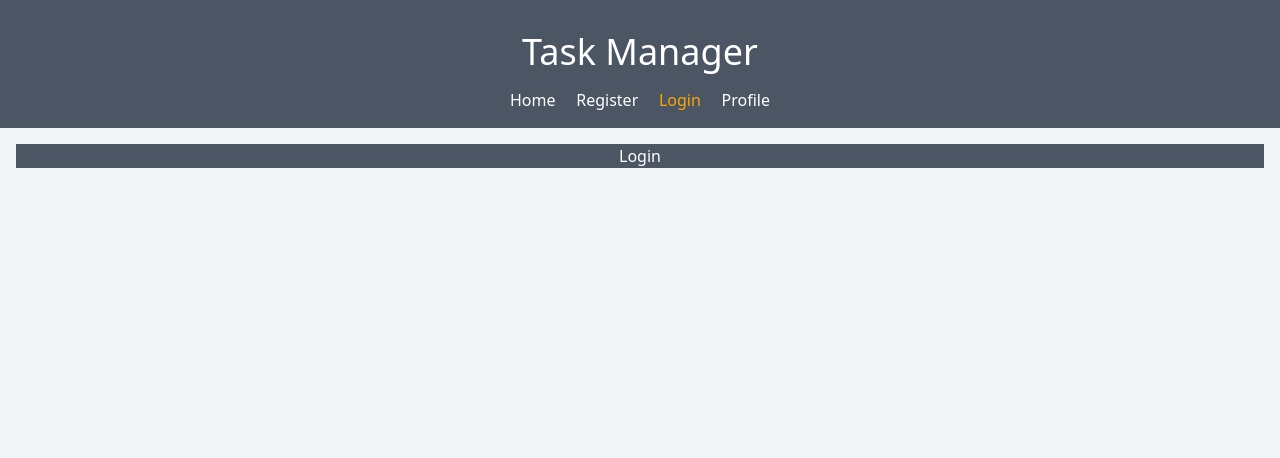
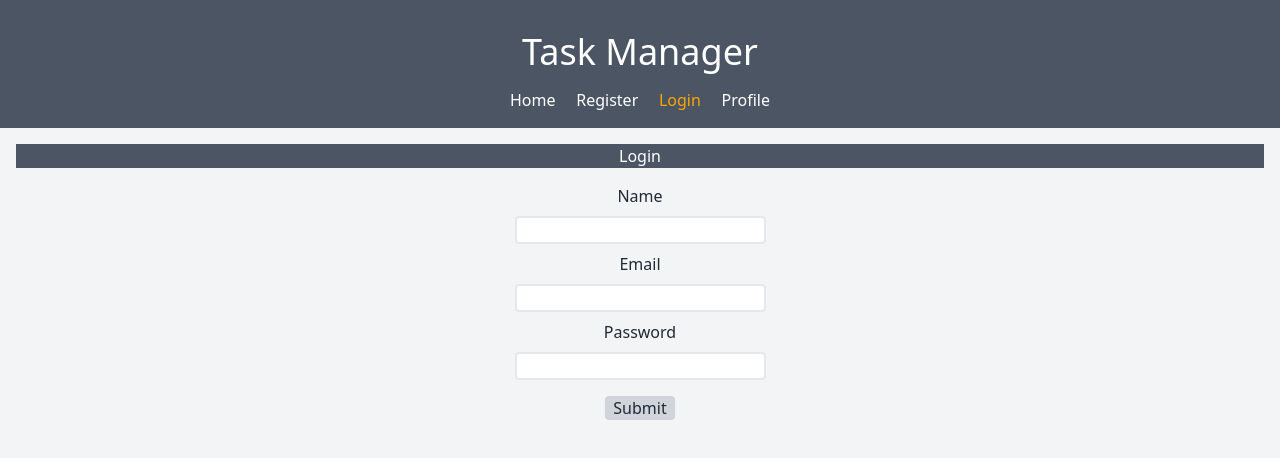
Before and after one commit to Okazuma/task-manager-frontend, a Vue app: page /login in a window 1280 px wide. Shown: the top 458 px of the page. Built offline with nearby package versions, Linux system fonts and the light colour scheme.

Commit message:
会員登録、ログイン、ログアウトの実装

```diff
--- a/src/stores/user.js
+++ b/src/stores/user.js
@@ -1,6 +1,66 @@
 import { defineStore } from 'pinia'
+import { ref } from "vue"
 
-export const useUserStore = defineStore('user',() => {
+export const useUserStore = defineStore('user', () => {
+    const user = ref({
+        id: null,
+        name: '',
+        email: '',
+        password: '',
+    });
+    const isAuthenticated = ref(false);
 
-    return {}
-})
+
+
+    const registerUser = (userData) => {
+        console.log(`🔥登録用の受けたデータ:${JSON.stringify(userData, null, 2)}`);
+        user.value = {
+            name: userData.name,
+            email: userData.email,
+            password: userData.password,
+        };
+    };
+
+
+
+    const setUser = () => {
+        isAuthenticated.value = true;
+    };
+
+
+
+    const clearUser = () => {
+        user.value = { id: null, name: '', email: '', password: '' };
+        isAuthenticated.value = false;
+    }
+
+
+
+    const loginUser = (userData) => {
+        console.log(`🔥ログイン用の受けたデータ:${JSON.stringify(userData, null, 2)}`);
+        user.value = {
+            name: userData.name,
+            email: userData.email,
+            password: userData.password,
+        };
+        setUser();
+    };
+
+
+
+    const logoutUser = () => {
+        clearUser();
+    };
+
+
+
+    return {
+        user,
+        isAuthenticated,
+        registerUser,
+        setUser,
+        clearUser,
+        loginUser,
+        logoutUser,
+    };
+});
--- a/src/views/HomeView.vue
+++ b/src/views/HomeView.vue
@@ -4,11 +4,34 @@
     <div class="w-[260px] flex justify-between mx-auto gap-2">
       <router-link to="/task-list" class="min-w-[72px] bg-gray-600 text-white px-4 inline-block text-center rounded">List</router-link>
       <router-link to="/task-add" class="min-w-[72px] bg-gray-600 text-white px-4 inline-block text-center rounded">Add</router-link>
-      <button class="min-w-[72px] bg-gray-600 text-white px-4 rounded">logout</button>
+      <button @click.prevent="handleLogout" class="min-w-[72px] bg-gray-600 text-white px-4 rounded">logout</button>
     </div>
   </section>
 </template>
 
 
 <script setup>
+import { useUserStore } from "../stores/user";
+import { useRouter } from "vue-router";
+
+
+const userStore = useUserStore();
+const router = useRouter();
+
+
+
+const handleLogout = () => {
+  if(!confirm("ログアウトしますか？")){
+    return ;
+  }
+  console.log(`🔥ログアウトするユーザー:${JSON.stringify(userStore.user, null, 2)}`);
+  userStore.logoutUser();
+
+  alert("ログアウトしました")
+
+  console.log("🔥ログアウトしたユーザー:", userStore.user);
+  console.log("🔥ログアウトしたユーザーの認証状態:", userStore.isAuthenticated);
+
+  router.push('/login');
+};
 </script>
--- a/src/views/UserLogin.vue
+++ b/src/views/UserLogin.vue
@@ -1,9 +1,63 @@
 <template>
     <section class="p-4">
         <p class="text-center bg-gray-600 text-white mb-2">Login</p>
+        <form @submit.prevent="handleLogin" class="">
+            <label for="name" class="block text-center py-2">Name</label>
+            <input id="name" type="text" v-model="userForm.name" class="block mx-auto px-2 border-2 rounded">
+            <label for="email" class="block text-center py-2">Email</label>
+            <input id="email" type="email" v-model="userForm.email" class="block mx-auto px-2 border-2 rounded">
+            <label for="password" class="block text-center py-2">Password</label>
+            <input id="password" type="password" v-model="userForm.password" class="block mx-auto px-2 border-2 rounded">
+            <button type="submit" class="block bg-gray-300 rounded px-2 mx-auto my-4">Submit</button>
+        </form>
     </section>
 </template>
 
 
 <script setup>
+import { useUserStore } from "../stores/user";
+import { ref } from "vue";
+import { useRouter } from "vue-router";
+
+
+const userStore = useUserStore();
+const router = useRouter();
+const userForm = ref({
+    name: '',
+    email: '',
+    password: '',
+});
+
+
+
+const resetForm = () => {
+    userForm.value = { name: '', email: '', password: ''};
+}
+
+
+
+const handleLogin = () => {
+    if(!userForm.value.name || !userForm.value.email || !userForm.value.password){
+        alert('全項目を入力してください');
+        return ;
+    };
+
+    console.log(`🔥ログインするユーザー:${JSON.stringify(userForm.value, null, 2)}`);
+
+    userStore.loginUser({
+    name: userForm.value.name,
+    email: userForm.value.email,
+    password: userForm.value.password,
+    });
+
+    alert("ログインが完了しました！");
+
+    console.log(`🔥ログインしたユーザー:${JSON.stringify(userForm.value, null, 2)}`);
+    console.log(`🔥ログインしたユーザーの認証状態:${userStore.isAuthenticated}`);
+
+    if(userStore.isAuthenticated){
+        router.push("/");
+    };
+    resetForm();
+};
 </script>
--- a/src/views/UserRegister.vue
+++ b/src/views/UserRegister.vue
@@ -1,9 +1,60 @@
 <template>
     <section class="p-4">
         <p class="text-center bg-gray-600 text-white mb-2">Register</p>
+        <form @submit.prevent="handleRegister" class="">
+            <label for="name" class="block text-center py-2">Name</label>
+            <input id="name" type="text" v-model="userForm.name" class="block mx-auto px-2 border-2 rounded">
+            <label for="email" class="block text-center py-2">Email</label>
+            <input id="email" type="email" v-model="userForm.email" class="block mx-auto px-2 border-2 rounded">
+            <label for="password" class="block text-center py-2">Password</label>
+            <input id="password" type="password" v-model="userForm.password" class="block mx-auto px-2 border-2 rounded">
+            <button type="submit" class="block bg-gray-300 rounded px-2 mx-auto my-4">Submit</button>
+        </form>
     </section>
 </template>
 
 
 <script setup>
+import {useUserStore} from "../stores/user";
+import { useRouter } from "vue-router";
+import { ref } from "vue";
+
+
+const userStore = useUserStore();
+const router = useRouter();
+const userForm = ref({
+    name: '',
+    email: '',
+    password: '',
+});
+
+
+
+const resetForm = () => {
+    userForm.value = { name: '', email: '', password: ''};
+}
+
+
+
+const handleRegister = () => {
+    if(!userForm.value.name || !userForm.value.email || !userForm.value.password){
+        alert('全ての項目を入力してください');
+        return;
+    };
+
+    console.log(`🔥登録するユーザー:${JSON.stringify(userForm.value, null , 2)}`);
+
+    userStore.registerUser({
+    name: userForm.value.name,
+    email: userForm.value.email,
+    password: userForm.value.password,
+    });
+
+    alert("登録が完了しました！");
+
+    console.log(`🔥登録したユーザー:${JSON.stringify(userStore.user.value, null, 2)}`);
+
+    router.push('/login');
+    resetForm();
+};
 </script>
```
